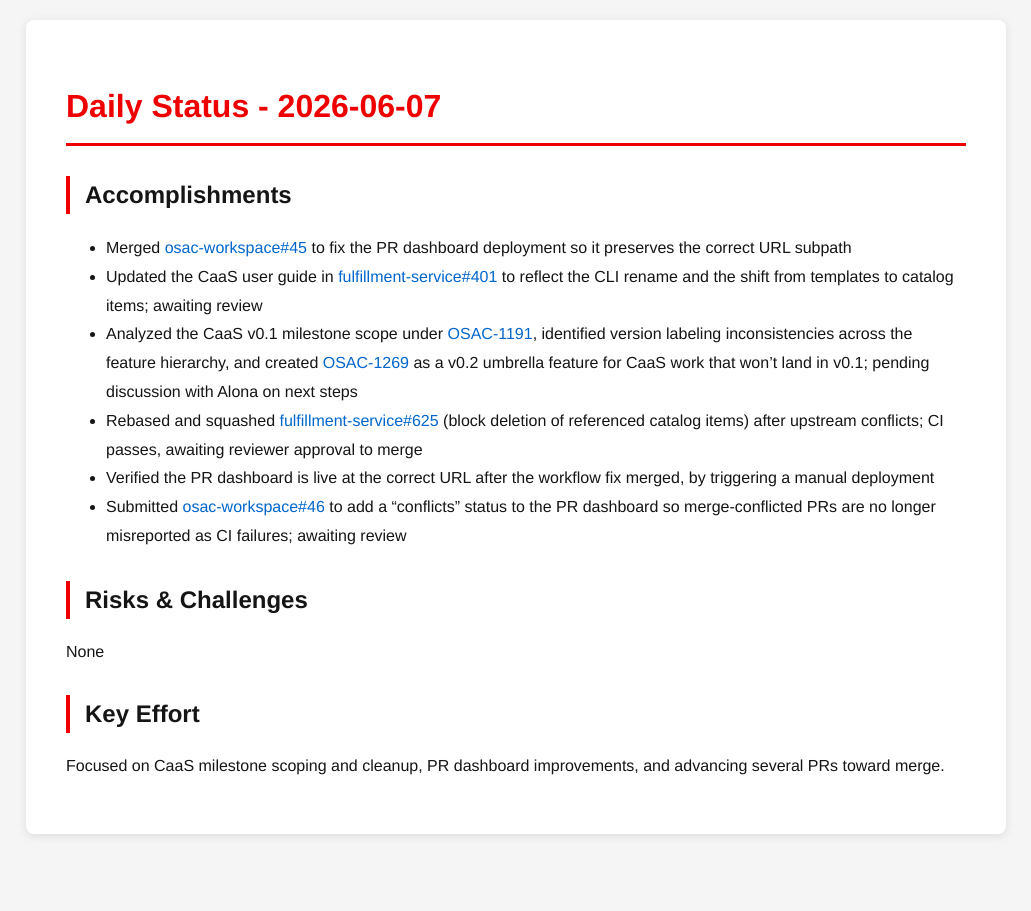
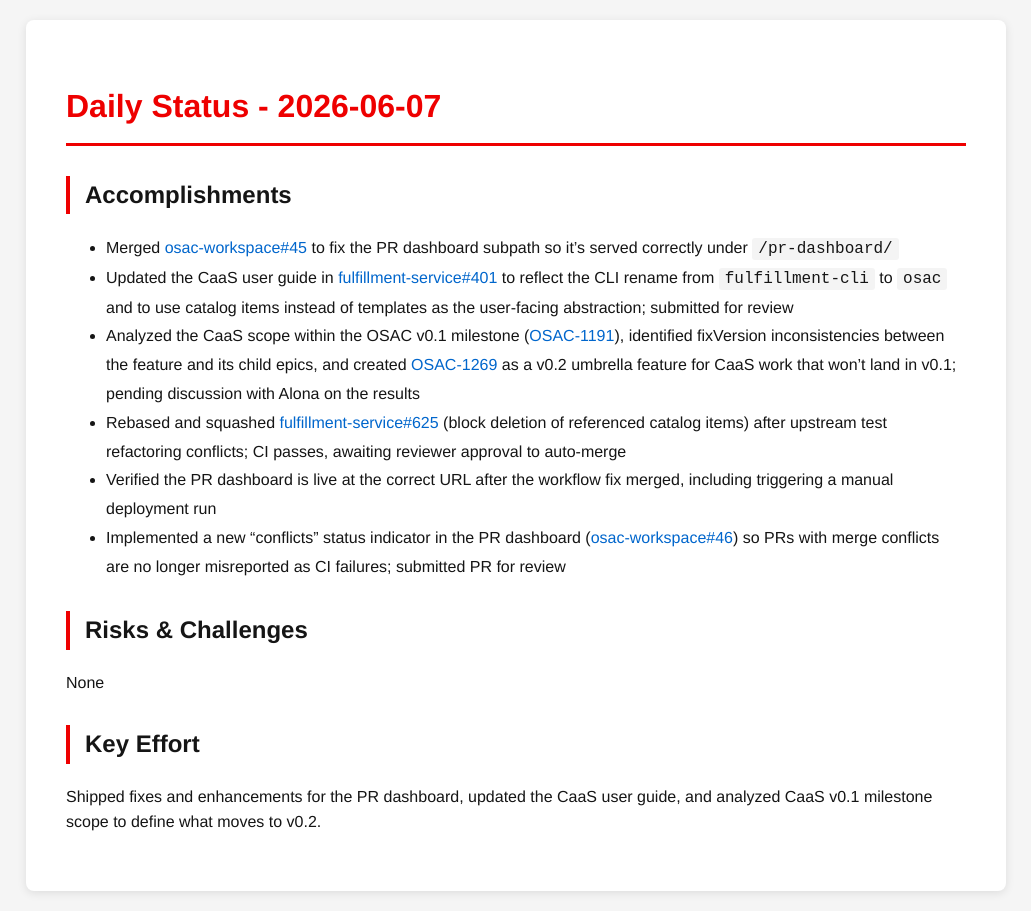
Before and after one commit to tzvatot/daily-status, a Jekyll site: the page built from 2026-06-07.md, in a window 1280 px wide. Shown: the whole page, without its empty margins (124-1155 px from the left). Built offline with Jekyll 4.4.1, drawn with Linux system fonts in a browser that asks for light colours.

Commit message:
Daily status update - 2026-06-07

```diff
--- a/2026-06-07.md
+++ b/2026-06-07.md
@@ -7,15 +7,15 @@ date: 2026-06-07
 # Daily Status - 2026-06-07
 
 ## Accomplishments
-- Merged [osac-workspace#45](https://github.com/osac-project/osac-workspace/pull/45) to fix the PR dashboard deployment so it preserves the correct URL subpath
-- Updated the CaaS user guide in [fulfillment-service#401](https://github.com/osac-project/fulfillment-service/pull/401) to reflect the CLI rename and the shift from templates to catalog items; awaiting review
-- Analyzed the CaaS v0.1 milestone scope under [OSAC-1191](https://redhat.atlassian.net/browse/OSAC-1191), identified version labeling inconsistencies across the feature hierarchy, and created [OSAC-1269](https://redhat.atlassian.net/browse/OSAC-1269) as a v0.2 umbrella feature for CaaS work that won't land in v0.1; pending discussion with Alona on next steps
-- Rebased and squashed [fulfillment-service#625](https://github.com/osac-project/fulfillment-service/pull/625) (block deletion of referenced catalog items) after upstream conflicts; CI passes, awaiting reviewer approval to merge
-- Verified the PR dashboard is live at the correct URL after the workflow fix merged, by triggering a manual deployment
-- Submitted [osac-workspace#46](https://github.com/osac-project/osac-workspace/pull/46) to add a "conflicts" status to the PR dashboard so merge-conflicted PRs are no longer misreported as CI failures; awaiting review
+- Merged [osac-workspace#45](https://github.com/osac-project/osac-workspace/pull/45) to fix the PR dashboard subpath so it's served correctly under `/pr-dashboard/`
+- Updated the CaaS user guide in [fulfillment-service#401](https://github.com/osac-project/fulfillment-service/pull/401) to reflect the CLI rename from `fulfillment-cli` to `osac` and to use catalog items instead of templates as the user-facing abstraction; submitted for review
+- Analyzed the CaaS scope within the OSAC v0.1 milestone ([OSAC-1191](https://redhat.atlassian.net/browse/OSAC-1191)), identified fixVersion inconsistencies between the feature and its child epics, and created [OSAC-1269](https://redhat.atlassian.net/browse/OSAC-1269) as a v0.2 umbrella feature for CaaS work that won't land in v0.1; pending discussion with Alona on the results
+- Rebased and squashed [fulfillment-service#625](https://github.com/osac-project/fulfillment-service/pull/625) (block deletion of referenced catalog items) after upstream test refactoring conflicts; CI passes, awaiting reviewer approval to auto-merge
+- Verified the PR dashboard is live at the correct URL after the workflow fix merged, including triggering a manual deployment run
+- Implemented a new "conflicts" status indicator in the PR dashboard ([osac-workspace#46](https://github.com/osac-project/osac-workspace/pull/46)) so PRs with merge conflicts are no longer misreported as CI failures; submitted PR for review
 
 ## Risks & Challenges
 None
 
 ## Key Effort
-Focused on CaaS milestone scoping and cleanup, PR dashboard improvements, and advancing several PRs toward merge.
+Shipped fixes and enhancements for the PR dashboard, updated the CaaS user guide, and analyzed CaaS v0.1 milestone scope to define what moves to v0.2.
```
